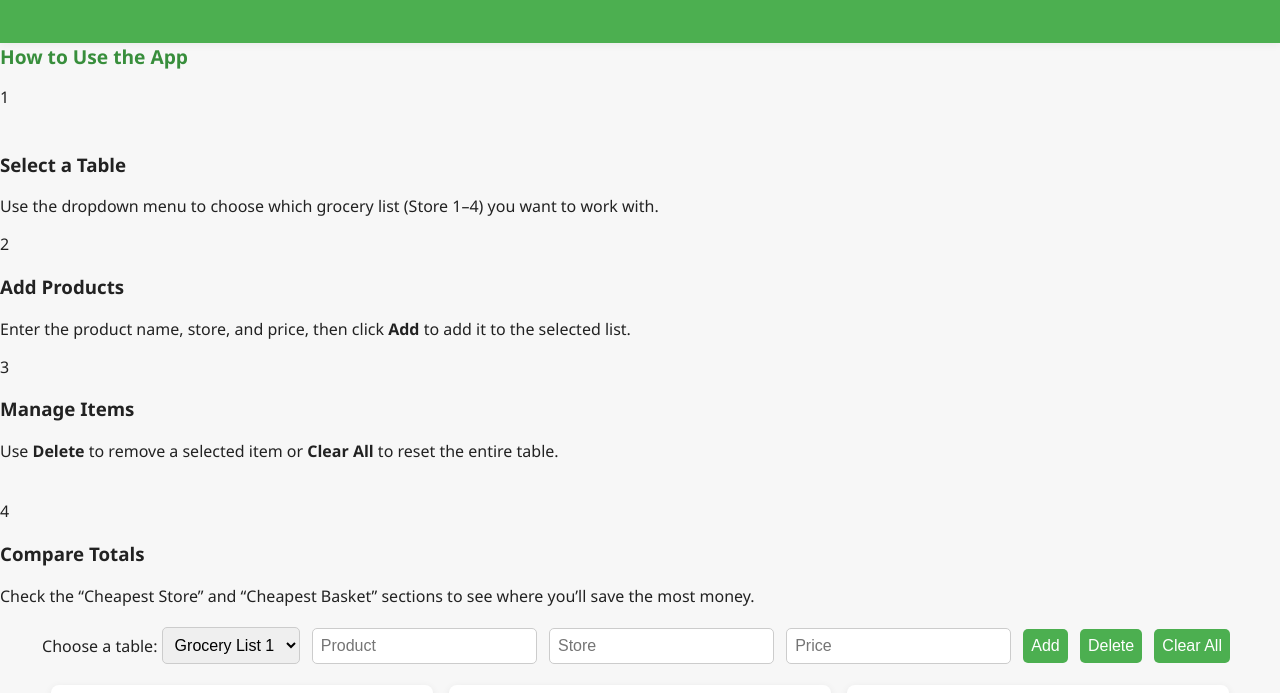
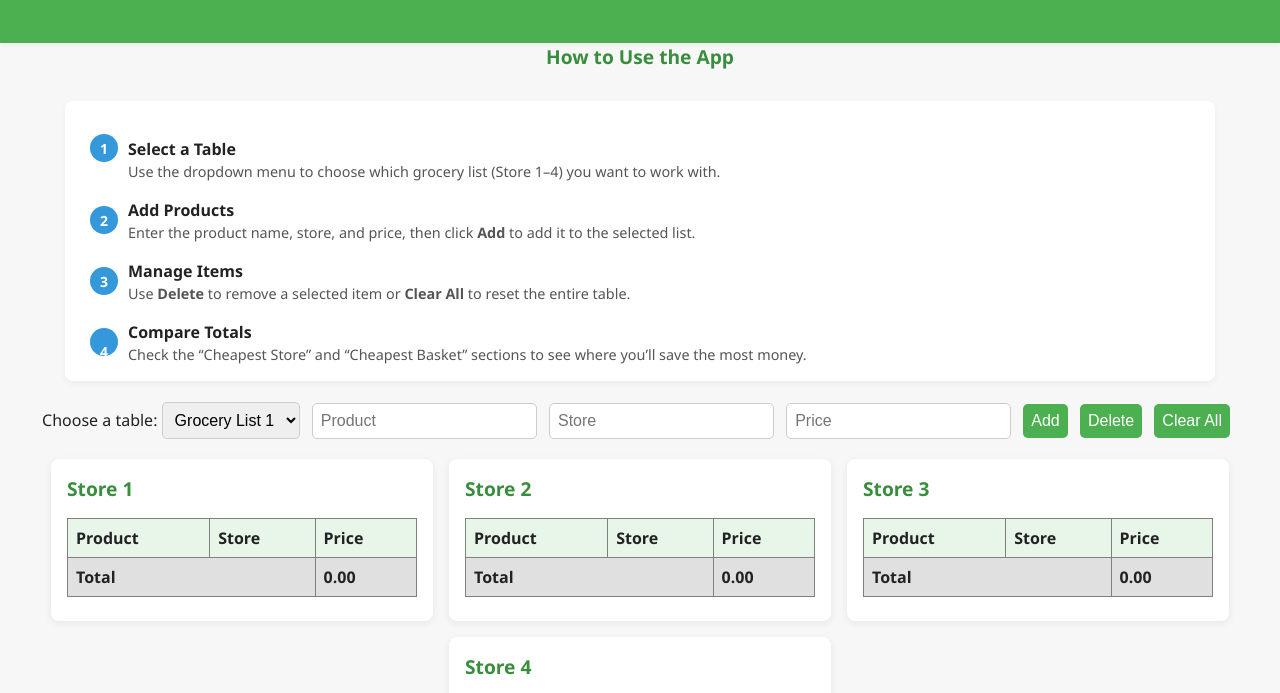
Before and after one commit to Dumiz2/Grocery-app, a plain HTML site: page index.html in a window 1280 px wide. Shown: the part 91-784 px from the top of the page. Drawn offline with Linux system fonts and the light colour scheme.

Commit message:
Add files via upload

```diff
--- a/style.css
+++ b/style.css
@@ -13,7 +13,24 @@ header {
     color: #fff;
     padding: 1.5rem 0;
     text-align: center;
-    box-shadow: 0 2px 8px rgba(0,0,0,0.05);
+    box-shadow: 0 2px 4px rgba(0,0,0,0.05);
+}
+
+/* Instructions Section Styling */
+.instructions {
+    max-width: 1100px; /* wider than before */
+    margin: 15px auto;
+    padding: 15px 25px; /* smaller padding */
+    background: #ffffff;
+    border-radius: 8px;
+    box-shadow: 0 2px 6px rgba(0, 0, 0, 0.05);
+}
+.instructions h2 {
+    color: #2c3e50;
+    margin-bottom: 10px;
+    border-bottom: 1px solid #eee;
+    padding-bottom: 4px;
+    font-size: 1.4rem; /* slightly smaller */
 }
 
 /* Footer styling: dark background, white text, centered, with spacing */
@@ -68,6 +85,51 @@ button:hover {
     min-width: 270px;
     flex: 1 1 300px;
     max-width: 350px;
+}
+
+.section-header {
+    display: flex;
+    flex-wrap: wrap;
+    gap: 1rem;
+    justify-content: center;
+    margin: 1rem 1;
+}
+
+.instructions {
+    display: flex;
+    flex-wrap: wrap;
+    gap: 1rem;
+    justify-content: flex-start;
+    margin: 1rem 1;
+}
+
+.step {
+    display: flex;
+    align-items: center; /* vertically align for compact look */
+    margin-bottom: 2px; /* less spacing between steps */
+}
+.step-icon {
+    background-color: #3498db;
+    color: white;
+    width: 28px; /* smaller icons */
+    height: 28px;
+    border-radius: 50%;
+    display: flex;
+    align-items: center;
+    justify-content: center;
+    font-size: 14px;
+    font-weight: bold;
+    margin-right: 10px;
+    flex-shrink: 0;
+}
+.step-content h3 {
+    margin: 0;
+    font-size: 1rem;
+}
+.step-content p {
+    margin: 2px 0 0;
+    font-size: 0.9rem;
+    color: #555;
 }
 
 /* Store title styling: green color, no top margin, slightly larger font */
```
